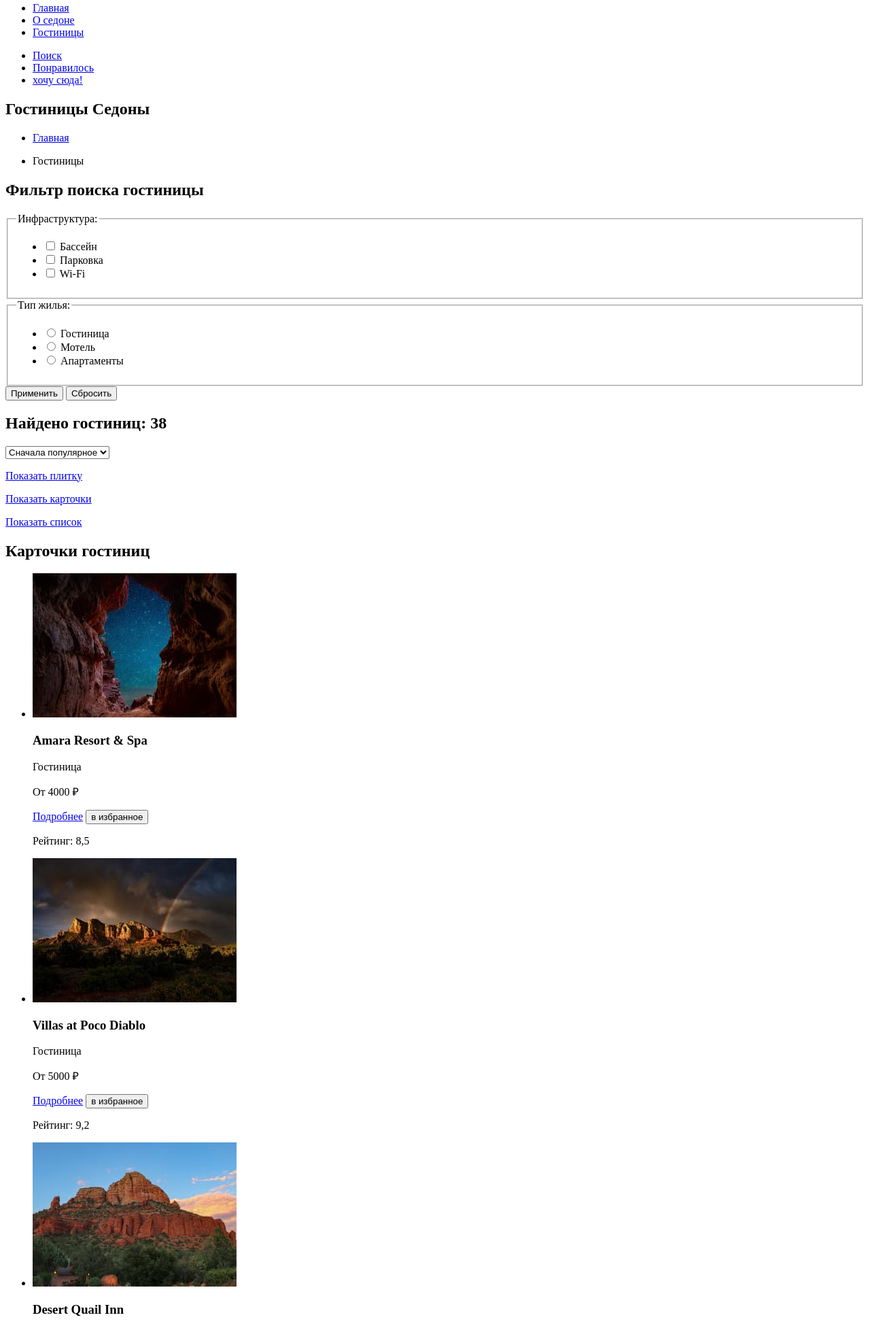
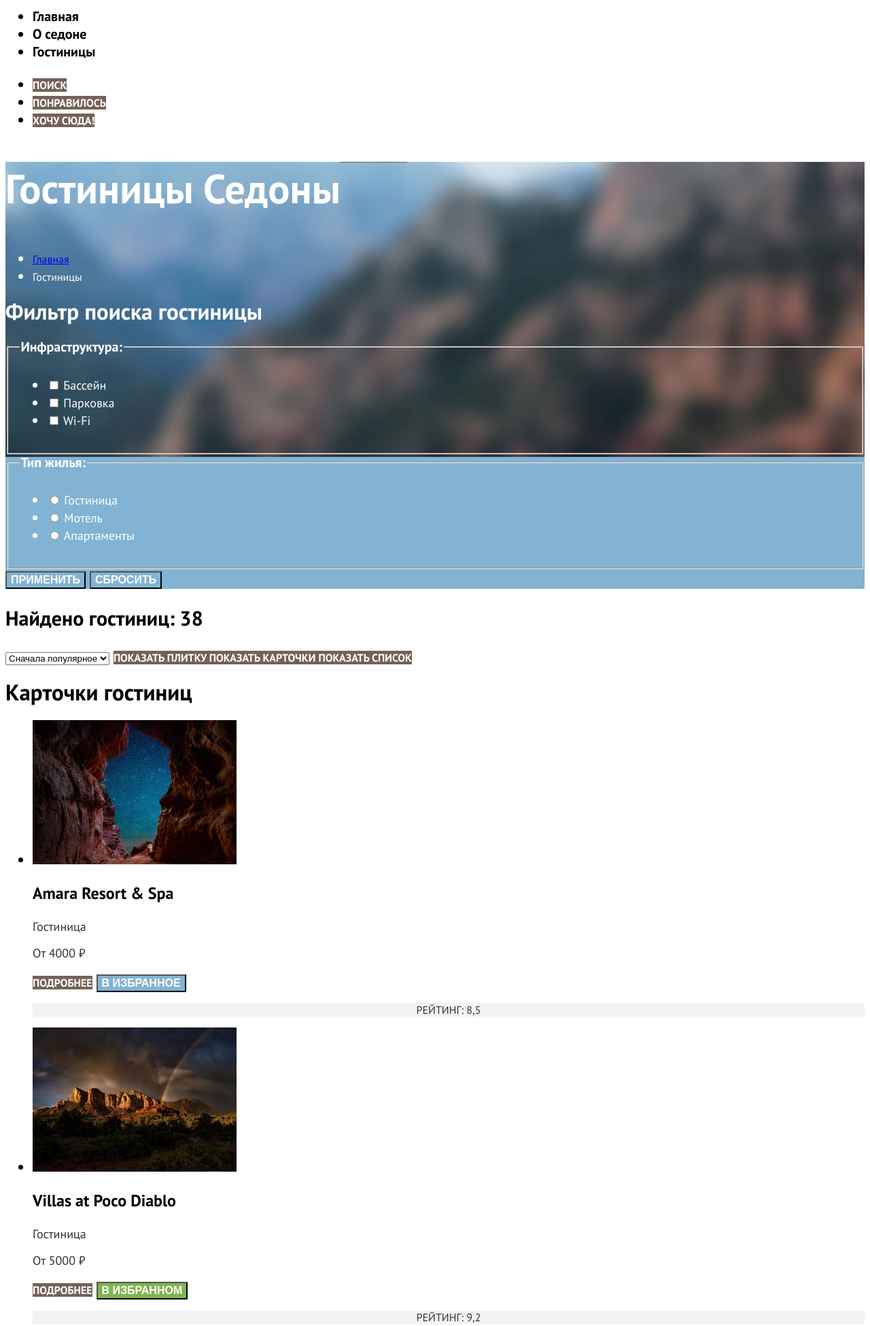
Before and after one commit to htmlacademy-htmlcss/1254821-sedona-40, a plain HTML site: page catalog.html in a window 1280 px wide. Shown: the part 95-2045 px from the top of the page at 68% size. Drawn offline with Linux system fonts and the light colour scheme.

Commit message:
Базовая стилизация

```diff
--- a/catalog.html
+++ b/catalog.html
@@ -3,6 +3,7 @@
   <head>
     <meta charset="utf-8">
     <title>HTML Academy: Седона</title>
+    <link rel="stylesheet" href="styles/styles.css">
   </head>
   <body>
     <header class="header-common"> <!--на всех страницах идентичен-->
@@ -13,13 +14,13 @@
       <nav class="nav">
         <ul class="nav-list">
           <li class="nav-item">
-            <a class="nav-link" href="index.html">Главная</a>
+            <a class="nav-link heading-4" href="index.html">Главная</a>
           </li>
           <li class="nav-item">
-            <a class="nav-link" href="#">О седоне</a>
+            <a class="nav-link heading-4" href="#">О седоне</a>
           </li>
           <li class="nav-item">
-            <a class="nav-link current" href="catalog.html">Гостиницы</a>
+            <a class="nav-link heading-4 current" href="catalog.html">Гостиницы</a>
           </li>
         </ul>
       </nav>
@@ -27,17 +28,17 @@
       <nav class="nav">
         <ul class="nav-list">
           <li class="nav-item">
-            <a class="nav-link" href="#">
+            <a class="button-basic small" href="#">
               <span class="visually-hidden">Поиск</span>
             </a>
           </li>
           <li class="nav-item">
-            <a class="nav-link" href="#">
+            <a class="button-basic small" href="#">
               <span class="visually-hidden">Понравилось</span>
             </a>
           </li>
           <li class="nav-item">
-            <a class="button" href="#">
+            <a class="button-basic small" href="#">
               <span class="visually-hidden">хочу сюда!</span>
             </a>
            </li>
@@ -51,12 +52,14 @@
           <h1 class="heading-1">Гостиницы Седоны</h1>
           <ul class="nav-catalog">
             <li class="catalog-item">
-              <a class="catalog-link" href="index.html">
-                <p class="visually-hidden">Главная</p>
+              <a class="text-small" href="index.html">
+                <span class="visually-hidden">Главная</span>
               </a>
             </li>
             <li class="catalog-item">
-              <a class="catalog-link">Гостиницы</a>
+              <a class="text-small">
+                <span>Гостиницы</span>
+              </a>
           </ul>
         </header>
 
@@ -66,19 +69,19 @@
             <legend class="heading-4">Инфраструктура:</legend>
             <ul class="catalog-list">
               <li class="catalog-item">
-                <label class="control">
+                <label class="text-checkbox">
                   <input class="control-input" type="checkbox" name="pool">
                   Бассейн
                 </label>
               </li>
               <li class="catalog-item">
-                <label class="control">
+                <label class="text-checkbox">
                   <input class="control-input" type="checkbox" name="parking">
                   Парковка
                 </label>
               </li>
               <li class="catalog-item">
-                <label class="control">
+                <label class="text-checkbox">
                   <input class="control-input" type="checkbox" name="wi-fi">
                   Wi-Fi
                 </label>
@@ -90,19 +93,19 @@
             <legend class="heading-4">Тип жилья:</legend>
             <ul class="catalog-list">
               <li class="catalog-item">
-                <label class="control">
+                <label class="text-checkbox">
                   <input class="control-input" type="radio" name="product-group" value="hotel">
                   Гостиница
                 </label>
               </li>
               <li class="catalog-item">
-                <label class="control">
+                <label class="text-checkbox">
                   <input class="control-input" type="radio" name="product-group" value="motel">
                   Мотель
                 </label>
               </li>
               <li class="catalog-item">
-                <label class="control">
+                <label class="text-checkbox">
                   <input class="control-input" type="radio" name="product-group" value="apartments">
                   Апартаменты
                 </label>
@@ -110,8 +113,8 @@
             </ul>
           </fieldset>
 
-          <button class="button-submit" type="submit">Применить</button>
-          <button class="button-reset" type="reset">Сбросить</button>
+          <button class="button-second small" type="submit">Применить</button>
+          <button class="button-transparent small" type="reset">Сбросить</button>
         </form>
       </section>
 
@@ -124,14 +127,14 @@
           <option value="expensive">Сначала дорогое</option>
         </select>
 
-        <a class="button" href="#">
-          <p class="visually-hidden">Показать плитку</p>
+        <a class="button-basic small" href="#">
+          <span class="visually-hidden">Показать плитку</span>
         </a>
-        <a class="button" href="#">
-          <p class="visually-hidden">Показать карточки</p>
+        <a class="button-basic small" href="#">
+          <span class="visually-hidden">Показать карточки</span>
         </a>
-        <a class="button" href="#">
-          <p class="visually-hidden">Показать список</p>
+        <a class="button-basic small" href="#">
+          <span class="visually-hidden">Показать список</span>
         </a>
       </section>
 
@@ -141,10 +144,10 @@
           <li class="card-hotel">
             <img class="image-hotel" src="images/catalog/hotel-1.jpg" width="300" height="212" alt="с изображением">
             <h3 class="heading-3">Amara Resort & Spa</h3>
-            <p class="text-basic">Гостиница</p>
-            <p class="text-basic">От 4000 ₽</p>
-            <a class="button" href="#">Подробнее</a>
-            <button class="button apply" type="button">в избранное</button>
+            <p class="text-block color-second">Гостиница</p>
+            <p class="text-block color-second">От 4000 ₽</p>
+            <a class="button-basic small" href="#">Подробнее</a>
+            <button class="button-second small" type="button">в избранное</button>
             <div class="rating"></div>
             <p class="rating-txt">Рейтинг: 8,5</p>
           </li>
@@ -152,10 +155,10 @@
           <li class="card-hotel">
             <img class="image-hotel" src="images/catalog/hotel-2.jpg" width="300" height="212" alt="с изображением">
             <h3 class="heading-3">Villas at Poco Diablo</h3>
-            <p class="text-basic">Гостиница</p>
-            <p class="text-basic">От 5000 ₽</p>
-            <a class="button" href="#">Подробнее</a>
-            <button class="button apply" type="button">в избранное</button>
+            <p class="text-block color-second">Гостиница</p>
+            <p class="text-block color-second">От 5000 ₽</p>
+            <a class="button-basic small" href="#">Подробнее</a>
+            <button class="button-select small" type="button">в избранном</button>
             <div class="rating"></div>
             <p class="rating-txt">Рейтинг: 9,2</p>
           </li>
@@ -163,10 +166,10 @@
           <li class="card-hotel">
             <img class="image-hotel" src="images/catalog/hotel-3.jpg" width="300" height="212" alt="с изображением">
             <h3 class="heading-3">Desert Quail Inn</h3>
-            <p class="text-basic">Гостиница</p>
-            <p class="text-basic">От 2500 ₽</p>
-            <a class="button" href="#">Подробнее</a>
-            <button class="button apply" type="button">в избранное</button>
+            <p class="text-block color-second">Гостиница</p>
+            <p class="text-block color-second">От 2500 ₽</p>
+            <a class="button-basic small" href="#">Подробнее</a>
+            <button class="button-second small" type="button">в избранное</button>
             <div class="rating"></div>
             <p class="rating-txt">Рейтинг: 6,9</p>
           </li>
@@ -174,10 +177,10 @@
           <li class="card-hotel">
             <img class="image-hotel" src="images/catalog/hotel-4.jpg" width="300" height="212" alt="с изображением">
             <h3 class="heading-3">GreenTree Inn</h3>
-            <p class="text-basic">Гостиница</p>
-            <p class="text-basic">От 1500 ₽</p>
-            <a class="button" href="#">Подробнее</a>
-            <button class="button apply" type="button">в избранное</button>
+            <p class="text-block color-second">Гостиница</p>
+            <p class="text-block color-second">От 1500 ₽</p>
+            <a class="button-basic small" href="#">Подробнее</a>
+            <button class="button-second small" type="button">в избранное</button>
             <div class="rating"></div>
             <p class="rating-txt">Рейтинг: 5,0</p>
           </li>
@@ -185,22 +188,22 @@
 
         <ul class="pagination">
           <li class="pagination-item">
-            <a class="pagination-link pagination-current">1</a>
+            <a class="botton-disabled big">1</a>
           </li>
           <li class="pagination-item">
-            <a class="pagination-link" href="#">2</a>
+            <a class="button-second big" href="#">2</a>
           </li>
           <li class="pagination-item">
-            <a class="pagination-link" href="#">3</a>
+            <a class="button-second big" href="#">3</a>
           </li>
           <li class="pagination-item">
-            <a class="pagination-link" href="#">4</a>
+            <a class="button-second big" href="#">4</a>
           </li>
           <li class="pagination-item">
-            <a class="pagination-link pagination-current">...</a>
+            <a class="big">...</a>
           </li>
           <li class="pagination-item">
-            <a class="pagination-link" href="#">10</a>
+            <a class="button-second big" href="#">10</a>
           </li>
         </ul>
       </section>
@@ -209,13 +212,13 @@
     <footer>
       <section class="newsletter-catalog"> <!--фон белый-->
         <h2 class="heading-2">Подпишитесь на рассылку</h2>
-        <p class="text-basic">Только полезная информация и никакого спама, честное бойскаутское!</p>
+        <p class="color-second">Только полезная информация и никакого спама, честное бойскаутское!</p>
 
         <form class="newsletter-form" action="https://echo.htmlacademy.ru/" method="post">
           <label>
             <input class="field" placeholder="Ваш e-mail" type="email" required>
           </label>
-          <button class="button newsletter-button" type="submit">Подписаться</button>
+          <button class="button-second big" type="submit">Подписаться</button>
         </form>
       </section>
 
@@ -223,17 +226,17 @@
         <h2 class="visually-hidden">Контакты</h2>
         <ul class="footer-list">
           <li class="footer-item">
-            <a class="button" href="https://vk.com/htmlacademy">
+            <a class="button-second small" href="https://vk.com/htmlacademy">
               <span class="visually-hidden">Vkontakte</span>
             </a>
           </li>
           <li class="footer-item">
-            <a class="button" href="https://t.me/htmlacademy">
+            <a class="button-second small" href="https://t.me/htmlacademy">
               <span class="visually-hidden">Telegram</span>
             </a>
           </li>
           <li class="footer-item">
-            <a class="button" href="https://www.youtube.com/user/htmlacademyru">
+            <a class="button-second small" href="https://www.youtube.com/user/htmlacademyru">
               <span class="visually-hidden">Youtube</span>
             </a>
           </li>
--- /dev/null
+++ b/styles/styles.css
@@ -0,0 +1,182 @@
+@font-face {
+  font-family: "PT Sans";
+  font-style: normal;
+  font-weight: 400;
+  src: url("../fonts/ptsans-400.woff2") format("woff2");
+  font-display: swap;
+}
+
+@font-face {
+  font-family: "PT Sans";
+  font-style: normal;
+  font-weight: 700;
+  src: url("../fonts/ptsans-700.woff2") format("woff2");
+  font-display: swap;
+}
+
+body {
+  font-family: "PT Sans", sans-serif;
+  font-size: 22px;
+  line-height: 26px;
+  font-weight: 400;
+  color: #000000;
+  background-color: #ffffff;
+}
+
+.heading-1 {
+  font-size: 60px;
+  line-height: 78px;
+  font-weight: 700;
+}
+
+.heading-2 {
+  font-size: 30px;
+  line-height: 36px;
+  font-weight: 700;
+}
+
+.heading-3 {
+  font-size: 24px;
+  line-height: 28px;
+  font-weight: 700;
+}
+
+.heading-4 {
+  font-size: 20px;
+  line-height: 24px;
+  font-weight: 700;
+}
+
+.color-second {
+  color: #333333;
+}
+
+.text-block {
+  font-size: 18px;
+  line-height: 21px;
+}
+
+.text-checkbox {
+  font-size: 18px;
+  line-height: 23px;
+}
+
+.text-small {
+  font-size: 16px;
+  line-height: 21px;
+}
+
+.nav-link {
+  text-align: center;
+  text-decoration: none;
+  color: #000000;
+  background-color: #ffffff;
+}
+
+.button-basic {
+  color: #ffffff;
+  background-color: #756157;
+  text-decoration: none;
+  text-transform: uppercase;
+}
+
+.button-second {
+  color: #ffffff;
+  background-color: #82B3D3;
+  text-decoration: none;
+  text-transform: uppercase;
+}
+
+.button-select {
+  color: #ffffff;
+  background-color: #7DB54F;
+  text-decoration: none;
+  text-transform: uppercase;
+}
+
+.botton-disabled {
+  color: #000000;
+  background-color: #F2F2F2;
+  text-decoration: none;
+  text-transform: uppercase;
+}
+
+.button-transparent {
+  color: #ffffff;
+  background: rgba(255, 255, 255, 0);
+  text-decoration: none;
+  text-transform: uppercase;
+}
+
+.small {
+  font-size: 16px;
+  line-height: 20px;
+  font-weight: 700;
+  text-align: center;
+}
+
+.big {
+  font-size: 20px;
+  line-height: 36px;
+  font-weight: 700;
+  text-align: center;
+}
+
+.rating-txt {
+  font-size: 16px;
+  line-height: 20px;
+  text-align: center;
+  color: #333333;
+  background-color: #F2F2F2;
+  text-transform: uppercase;
+}
+
+.sedona {
+  color: #ffffff;
+  background-color: #82B3D3;
+  background-image: url("../images/home/sedona.jpg");
+  background-size: 100% auto;
+  background-repeat: no-repeat;
+}
+
+.newsletter-index {
+  color: #ffffff;
+  background-color: #82B3D3;
+  background-image: url("../images/home/footer.jpg");
+  background-size: 100% auto;
+  background-repeat: no-repeat;
+}
+
+.catalog-header {
+  color: #ffffff;
+  background-color: #82B3D3;
+  background-image: url("../images/catalog/header.jpg");
+  background-size: 100% auto;
+  background-repeat: no-repeat;
+}
+
+
+.first-or-last {
+  color: #ffffff;
+  background-color: #82B3D3;
+}
+
+.criteria-item:nth-child(even) {
+  color: #333333;
+  background: rgba(131, 179, 211, 0.12);
+}
+
+.criteria-item:nth-child(odd) {
+  color: #333333;
+  background: rgba(131, 179, 211, 0.2);
+}
+
+.advantages-item:nth-child(even) {
+  color: #333333;
+  background: rgba(131, 179, 211, 0.12);
+}
+
+.advantages-item:nth-child(odd) {
+  color: #333333;
+  background: rgba(131, 179, 211, 0.2);
+}
```
Also changed, not shown: index.html (+27 -26 lines), images/catalog/header.jpg (added), images/home/footer.jpg (added), images/home/sedona.jpg (added).
